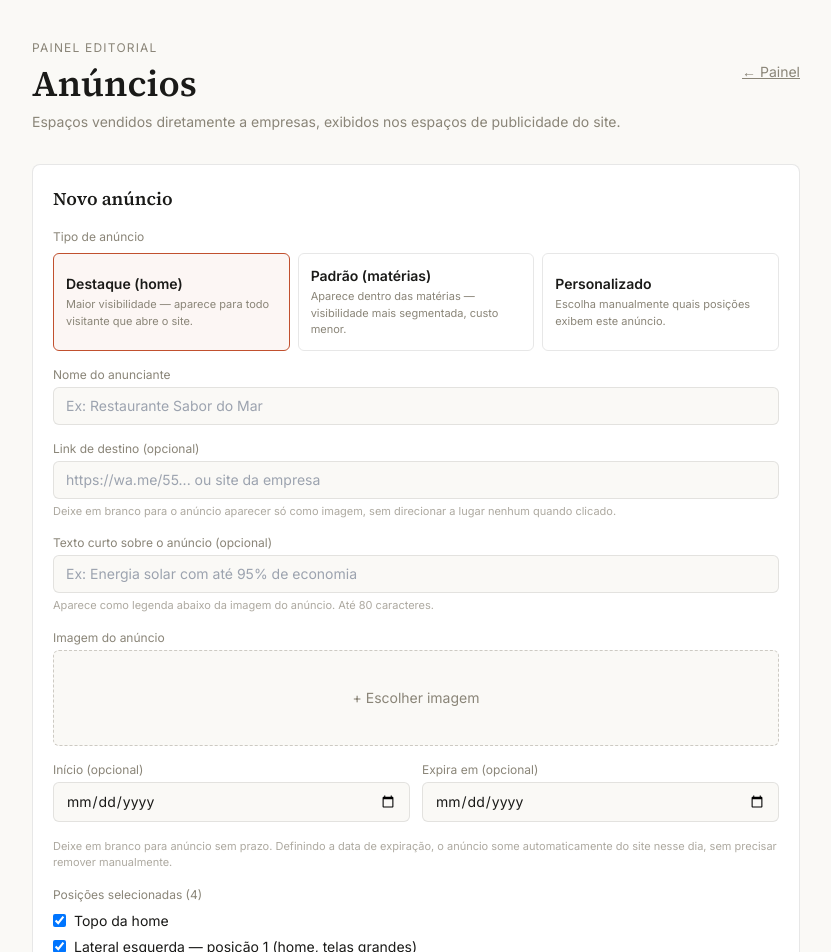
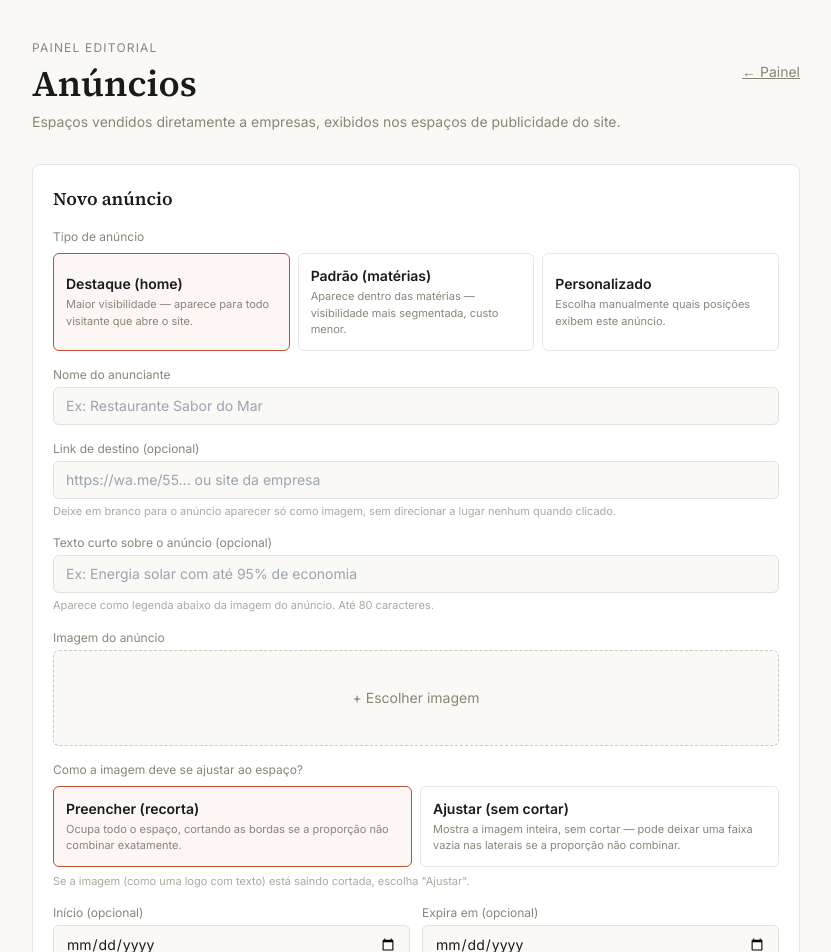
Before and after one commit to RdEngenharia/Jornal-Fato-em-Foco, a Next.js app: page /admin/anuncios in a window 1280 px wide. Shown: the top 952 px of the page, without its empty margins (224-1055 px from the left). Built offline with nearby package versions, Linux system fonts and the light colour scheme; no server answers; the database is empty.

Commit message:
Adiciona opcao de ajuste de imagem (cover/contain) nos anuncios

```diff
--- a/app/admin/anuncios/actions.ts
+++ b/app/admin/anuncios/actions.ts
@@ -20,6 +20,7 @@ export async function createAdAction(formData: FormData) {
   const description = String(formData.get("description") || "").trim() || null;
   const imageUrl = String(formData.get("imageUrl"));
   const linkUrl = String(formData.get("linkUrl") || "").trim() || null;
+  const fitMode = formData.get("fitMode") === "contain" ? "contain" : "cover";
   const slotIds = ALL_SLOTS.filter((slot) => formData.get(`slot_${slot}`) === "on");
 
   const startsAtRaw = String(formData.get("startsAt") || "");
@@ -34,7 +35,7 @@ export async function createAdAction(formData: FormData) {
     redirect("/admin/anuncios?error=campos_obrigatorios");
   }
 
-  await createAdvertisement({ advertiserName, description, imageUrl, linkUrl, slotIds, startsAt, endsAt });
+  await createAdvertisement({ advertiserName, description, imageUrl, linkUrl, fitMode, slotIds, startsAt, endsAt });
   revalidatePath("/");
   revalidatePath("/admin/anuncios");
   redirect("/admin/anuncios?created=1");
@@ -46,6 +47,7 @@ export async function updateAdAction(formData: FormData) {
   const description = String(formData.get("description") || "").trim() || null;
   const imageUrl = String(formData.get("imageUrl"));
   const linkUrl = String(formData.get("linkUrl") || "").trim() || null;
+  const fitMode = formData.get("fitMode") === "contain" ? "contain" : "cover";
   const slotIds = ALL_SLOTS.filter((slot) => formData.get(`slot_${slot}`) === "on");
 
   const startsAtRaw = String(formData.get("startsAt") || "");
@@ -57,7 +59,7 @@ export async function updateAdAction(formData: FormData) {
     redirect(`/admin/anuncios/${id}?error=campos_obrigatorios`);
   }
 
-  await updateAdvertisement(id, { advertiserName, description, imageUrl, linkUrl, slotIds, startsAt, endsAt });
+  await updateAdvertisement(id, { advertiserName, description, imageUrl, linkUrl, fitMode, slotIds, startsAt, endsAt });
   revalidatePath("/");
   revalidatePath("/admin/anuncios");
   redirect("/admin/anuncios?updated=1");
--- a/components/AdSlot.tsx
+++ b/components/AdSlot.tsx
@@ -14,13 +14,16 @@ type AdSlotProps = {
 };
 
 function AdContent({ ad, height }: { ad: Advertisement; height: string }) {
+  const objectFitClass = ad.fit_mode === "contain" ? "object-contain" : "object-cover";
+  const bgClass = ad.fit_mode === "contain" ? "bg-paper" : "";
+
   return (
     <>
-      <div className="relative w-full" style={{ height }}>
+      <div className={`relative w-full ${bgClass}`} style={{ height }}>
         <img
           src={ad.image_url}
           alt={ad.advertiser_name}
-          className="absolute inset-0 w-full h-full object-cover"
+          className={`absolute inset-0 w-full h-full ${objectFitClass}`}
         />
         <span className="absolute top-1.5 right-1.5 bg-ink/70 text-white text-[9px] font-sans px-1.5 py-0.5 rounded uppercase tracking-wide">
           Publicidade
--- a/components/NewAdForm.tsx
+++ b/components/NewAdForm.tsx
@@ -53,6 +53,7 @@ export default function NewAdForm({ existingAd }: Props) {
   const [selectedSlots, setSelectedSlots] = useState<string[]>(
     existingAd?.slot_ids ?? (PLANS.destaque.slots as unknown as string[])
   );
+  const [fitMode, setFitMode] = useState<"cover" | "contain">(existingAd?.fit_mode ?? "cover");
 
   function handlePlanChange(newPlan: PlanKey) {
     setPlan(newPlan);
@@ -206,6 +207,45 @@ export default function NewAdForm({ existingAd }: Props) {
         )}
       </div>
 
+      <div>
+        <label className="font-sans text-xs text-mute block mb-2">
+          Como a imagem deve se ajustar ao espaço?
+        </label>
+        <input type="hidden" name="fitMode" value={fitMode} />
+        <div className="grid grid-cols-2 gap-2">
+          <button
+            type="button"
+            onClick={() => setFitMode("cover")}
+            className={`text-left rounded-md border p-3 transition-colors ${
+              fitMode === "cover" ? "border-terracotta bg-terracotta/5" : "border-ink/10"
+            }`}
+          >
+            <p className="font-sans text-sm font-semibold text-ink">Preencher (recorta)</p>
+            <p className="font-sans text-[11px] text-mute mt-0.5">
+              Ocupa todo o espaço, cortando as bordas se a proporção não
+              combinar exatamente.
+            </p>
+          </button>
+          <button
+            type="button"
+            onClick={() => setFitMode("contain")}
+            className={`text-left rounded-md border p-3 transition-colors ${
+              fitMode === "contain" ? "border-terracotta bg-terracotta/5" : "border-ink/10"
+            }`}
+          >
+            <p className="font-sans text-sm font-semibold text-ink">Ajustar (sem cortar)</p>
+            <p className="font-sans text-[11px] text-mute mt-0.5">
+              Mostra a imagem inteira, sem cortar — pode deixar uma faixa
+              vazia nas laterais se a proporção não combinar.
+            </p>
+          </button>
+        </div>
+        <p className="font-sans text-[11px] text-mute/70 mt-1.5">
+          Se a imagem (como uma logo com texto) está saindo cortada,
+          escolha &quot;Ajustar&quot;.
+        </p>
+      </div>
+
       <div className="grid grid-cols-2 gap-3">
         <div>
           <label className="font-sans text-xs text-mute block mb-1">
--- a/lib/db.ts
+++ b/lib/db.ts
@@ -241,6 +241,7 @@ export type Advertisement = {
   description: string | null;
   image_url: string;
   link_url: string | null;
+  fit_mode: "cover" | "contain";
   slot_ids: string[];
   active: boolean;
   starts_at: string | null;
@@ -276,19 +277,21 @@ export async function createAdvertisement(input: {
   description?: string | null;
   imageUrl: string;
   linkUrl?: string | null;
+  fitMode?: "cover" | "contain";
   slotIds: string[];
   startsAt?: string | null;
   endsAt?: string | null;
 }): Promise<number> {
   const { rows } = await sql.query(
-    `INSERT INTO advertisements (advertiser_name, description, image_url, link_url, slot_ids, starts_at, ends_at)
-     VALUES ($1, $2, $3, $4, $5::text[], $6, $7)
+    `INSERT INTO advertisements (advertiser_name, description, image_url, link_url, fit_mode, slot_ids, starts_at, ends_at)
+     VALUES ($1, $2, $3, $4, $5, $6::text[], $7, $8)
      RETURNING id;`,
     [
       input.advertiserName,
       input.description ?? null,
       input.imageUrl,
       input.linkUrl ?? null,
+      input.fitMode ?? "cover",
       input.slotIds,
       input.startsAt ?? null,
       input.endsAt ?? null,
@@ -308,6 +311,7 @@ export async function updateAdvertisement(
     description?: string | null;
     imageUrl: string;
     linkUrl?: string | null;
+    fitMode?: "cover" | "contain";
     slotIds: string[];
     startsAt?: string | null;
     endsAt?: string | null;
@@ -316,13 +320,14 @@ export async function updateAdvertisement(
   await sql.query(
     `UPDATE advertisements
      SET advertiser_name = $1, description = $2, image_url = $3, link_url = $4,
-         slot_ids = $5::text[], starts_at = $6, ends_at = $7
-     WHERE id = $8;`,
+         fit_mode = $5, slot_ids = $6::text[], starts_at = $7, ends_at = $8
+     WHERE id = $9;`,
     [
       input.advertiserName,
       input.description ?? null,
       input.imageUrl,
       input.linkUrl ?? null,
+      input.fitMode ?? "cover",
       input.slotIds,
       input.startsAt ?? null,
       input.endsAt ?? null,
```
Also changed, not shown: scripts/migrate-add-ad-fit-mode.mjs (added, +24 -0 lines), 1 other file (tests, documents, lock files or other folders).
